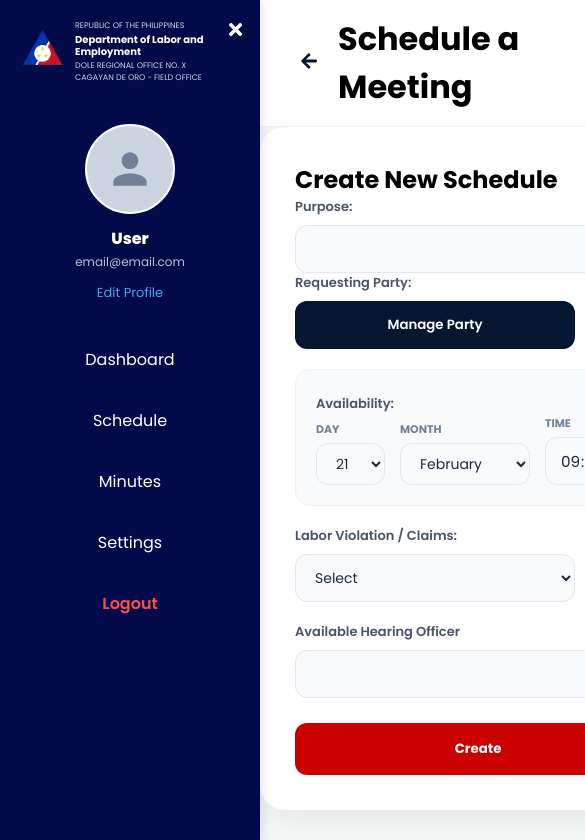
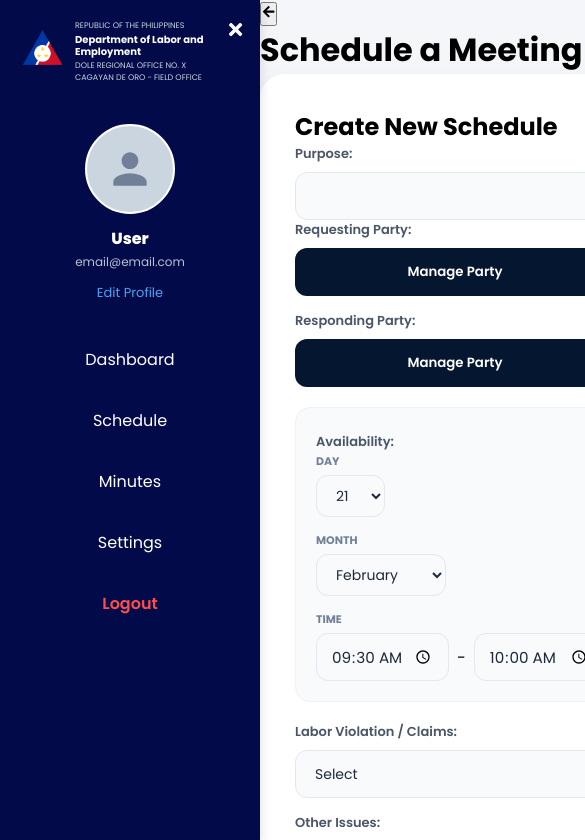
Before and after one commit to CBeatrixBacolanta/ticketing, a React (Create React App) app: page /schedule-form in a window 390 px wide. Shown: the top 840 px of the page, 585 px wide, since content can reach past the window. Built offline with nearby package versions, Linux system fonts and the light colour scheme.

Commit message:
adjusted schedule.css to be responsive

```diff
--- a/src/styles/Schedule.css
+++ b/src/styles/Schedule.css
@@ -1,16 +1,19 @@
 /* --- THE STAGE --- */
-.schedule-main-content {
-    flex: 1 !important;
-    display: flex !important;
-    flex-direction: column !important;
-    align-items: center !important;
-    justify-content: flex-start !important;
+.schedule-page-wrapper {
     background-color: #f4f6f9;
     min-height: 100vh;
+    display: flex;
+    flex-direction: column;
+}
+
+.schedule-main-content {
+    flex: 1;
+    display: flex;
+    flex-direction: column;
+    align-items: center;
+    justify-content: flex-start;
     box-sizing: border-box;
-    overflow-y: auto;
-    padding-top: 40px;
-    margin-top: -30px;
+    padding: 40px 20px;
 }
 
 /* --- THE CONTAINER --- */
@@ -18,36 +21,38 @@
     display: flex !important;
     flex-direction: row !important;
     align-items: flex-start !important;
-    justify-content: space-between !important;
+    justify-content: center !important;
     gap: 30px !important;
     width: 100% !important;
-    max-width: 1450px !important;
+    max-width: 1400px !important;
     margin: 0 auto !important;
     position: relative;
     z-index: 2;
+    flex-wrap: wrap; /* Allows cards to wrap on smaller screens */
 }
 
 /* --- LEFT CARD: CREATE SCHEDULE --- */
 .create-card {
-    flex: 0 0 650px !important;
+    flex: 1 1 600px !important; /* Grow and shrink, base of 600px */
     max-width: 700px;
     background: rgba(255, 255, 255, 0.98);
     border-radius: 25px;
     box-shadow: 0 10px 30px rgba(0, 0, 0, 0.06);
     padding: 35px;
+    box-sizing: border-box;
 }
 
 /* --- RIGHT CARD: CALENDAR --- */
 .calendar-card.fixed-calendar-card {
-    flex: 1 !important;
-    width: 517px;
+    flex: 0 1 450px !important; /* Won't grow larger than content, but can shrink */
+    min-width: 350px;
     background: rgba(255, 255, 255, 0.98);
     border-radius: 25px;
     padding: 35px;
     box-shadow: 0 10px 30px rgba(0, 0, 0, 0.06);
     display: flex;
     flex-direction: column;
-    min-height: 450px; /* Reduced from 550px since Recent section is gone */
+    min-height: 450px;
 }
 
 /* --- FORM GROUPS & INPUTS --- */
@@ -79,6 +84,7 @@
     border-radius: 12px;
     font-size: 14px;
     transition: all 0.2s ease;
+    box-sizing: border-box;
 }
 
 .sched-input:focus {
@@ -105,6 +111,7 @@
     display: flex;
     align-items: flex-end;
     gap: 15px;
+    flex-wrap: wrap; /* Wraps internal items if too narrow */
 }
 
 .inline-label {
@@ -198,12 +205,59 @@
     gap: 8px;
 }
 
-.create-btn:hover, .view-log-btn:hover {
-    opacity: 0.9;
-    transform: translateY(-1px);
+/* --- RESPONSIVE MEDIA QUERIES --- */
+
+/* For smaller laptops or high-zoom monitors */
+@media (max-width: 1150px) {
+    .schedule-container {
+        flex-direction: column !important;
+        align-items: center !important;
+    }
+
+    .create-card,
+    .calendar-card.fixed-calendar-card {
+        width: 100% !important;
+        max-width: 100% !important;
+        flex: none !important;
+    }
 }
 
-/* --- MODAL STYLES --- */
+/* For mobile/small tablets */
+@media (max-width: 650px) {
+    .row-group {
+        flex-direction: column;
+        gap: 15px;
+    }
+
+    .availability-row {
+        flex-direction: column;
+        align-items: flex-start;
+    }
+
+    .time-range-row {
+        width: 100%;
+    }
+
+    .time-range-row .sched-input {
+        flex: 1;
+    }
+
+    .sched-button-group {
+        flex-direction: column;
+    }
+}
+
+/* --- TRIGGER BUTTON & MODAL --- */
+.manage-party-trigger {
+    background: #051630;
+    color: white;
+    border: none;
+    height: 48px;
+    border-radius: 12px;
+    font-weight: 600;
+    cursor: pointer;
+}
+
 .modal-overlay {
     position: fixed;
     top: 0;
@@ -215,17 +269,15 @@
     justify-content: center;
     align-items: center;
     z-index: 2000;
+    padding: 20px;
 }
 
 .party-modal {
     background: white;
-    width: 550px;
-    min-height: 400px;
+    width: 100%;
+    max-width: 550px;
     border-radius: 15px;
-    display: flex;
-    flex-direction: column;
     overflow: hidden;
-    box-shadow: 0 15px 40px rgba(0,0,0,0.2);
 }
 
 .modal-header {
@@ -236,142 +288,3 @@
     justify-content: space-between;
     align-items: center;
 }
-
-.modal-body {
-    padding: 25px;
-    background: #ffffff;
-    flex: 1;
-    display: flex;
-    flex-direction: column;
-}
-
-.party-section-box {
-    background: #f0f2f5;
-    padding: 15px;
-    border-radius: 12px;
-    margin-bottom: 25px;
-    display: flex;
-    flex-direction: column;
-}
-
-.party-list-scroll-container {
-    max-height: 165px;
-    overflow-y: auto;
-    margin-bottom: 12px;
-    padding-right: 8px;
-}
-
-.party-input-row {
-    display: flex;
-    gap: 12px;
-    margin-bottom: 10px;
-}
-
-.party-input-row input {
-    flex: 1;
-    background: #051630;
-    color: white;
-    border: none;
-    padding: 12px 15px;
-    border-radius: 8px;
-    font-size: 13px;
-}
-
-.party-delete-btn {
-    background: #e63946;
-    color: white;
-    border: none;
-    padding: 0 12px;
-    border-radius: 8px;
-    cursor: pointer;
-}
-
-.add-another-btn {
-    background: #f1c40f;
-    border: none;
-    padding: 8px 15px;
-    border-radius: 6px;
-    font-size: 12px;
-    font-weight: 700;
-    color: #051630;
-    cursor: pointer;
-    align-self: flex-start;
-}
-
-/* --- TRIGGER BUTTON STYLE --- */
-.manage-party-trigger {
-    background: #051630;
-    color: white;
-    border: none;
-    height: 48px;
-    border-radius: 12px;
-    font-weight: 600;
-    cursor: pointer;
-}
-
-.page-header-container {
-    display: flex;
-    align-items: center;
-    padding: 15px 40px;
-    background: white;
-    border-bottom: 1px solid #edf2f7;
-    gap: 20px;
-}
-
-.back-nav-btn {
-    background: none;
-    border: none;
-    font-size: 18px;
-    cursor: pointer;
-    color: #051630;
-}
-
-/* --- MODAL FOOTER DUAL --- */
-.modal-footer-dual {
-    display: flex;
-    gap: 12px;
-    margin-top: 10px;
-    padding-top: 15px;
-    border-top: 1px solid #edf2f7;
-}
-
-.modal-cancel-btn {
-    flex: 1;
-    background: #e2e8f0;
-    color: #4a5568;
-    border: none;
-    padding: 12px;
-    border-radius: 10px;
-    font-weight: 700;
-    cursor: pointer;
-    transition: all 0.2s ease;
-}
-
-.modal-save-btn-small {
-    flex: 1;
-    background: #051630;
-    color: white;
-    border: none;
-    padding: 12px;
-    border-radius: 10px;
-    font-weight: 700;
-    cursor: pointer;
-    transition: all 0.2s ease;
-}
-
-.modal-save-btn-small:hover {
-    background: #0a264a;
-    box-shadow: 0 4px 12px rgba(5, 22, 48, 0.2);
-}
-
-/* --- INTERNAL CONFIRMATION VIEW --- */
-.confirm-exit-view {
-    text-align: center;
-    padding: 20px 10px;
-}
-
-.warning-icon-large {
-    font-size: 3rem;
-    color: #f59e0b;
-    margin-bottom: 15px;
-}
```
